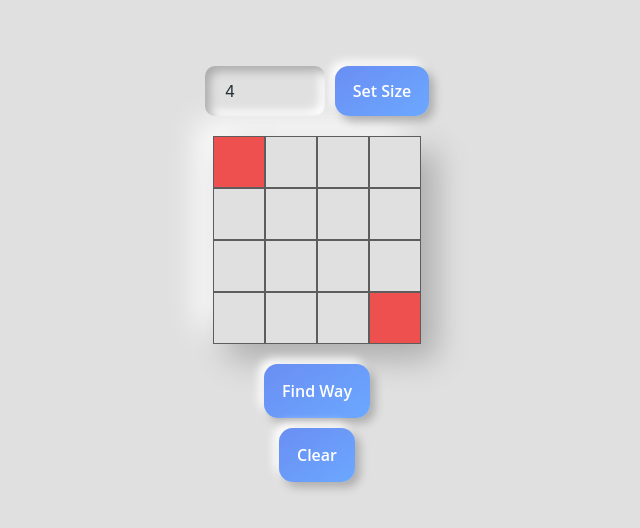
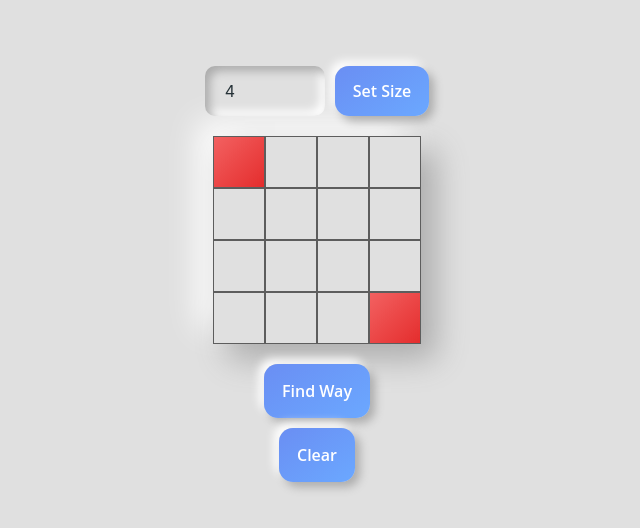
Before and after one commit to Ferosima/WavePathfinder, a React (Create React App) app: page / in a window 1280 px wide. Shown: the part 124-652 px from the top of the page, without its empty margins (323-963 px from the left). Built offline with nearby package versions, Linux system fonts and the light colour scheme.

Commit message:
Update style

```diff
--- a/src/view/components/Cell/styles.scss
+++ b/src/view/components/Cell/styles.scss
@@ -14,8 +14,10 @@
 }
 .destination {
   background-color: #ee5050;
-  // background: linear-gradient(315deg, #bb0606, #f36161);
+  background: linear-gradient(315deg, #e42d2d, #f36161);
+  color: rgb(66, 10, 10);
 }
 .way {
-  // background: linear-gradient(315deg, #06882e, #79ffa2);
+  background: linear-gradient(315deg, #06882e, #79ffa2);
+  color: #064018;
 }
```
